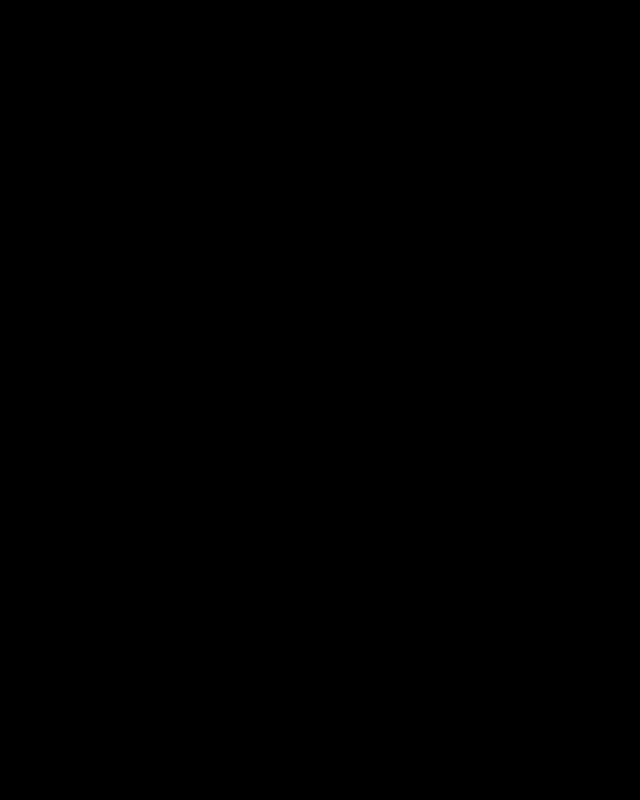
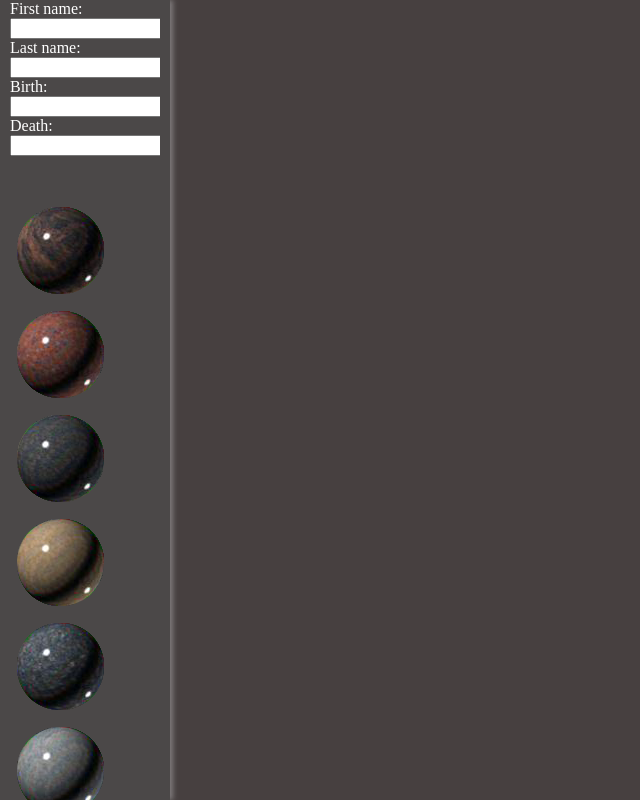
Before and after one commit to mesealexan/Inventor_to_webGL, a plain HTML site: page javaScript/index.html in a window 1280 px wide. Shown: the whole page, without its empty margins (0-640 px from the left). Drawn offline with Linux system fonts and the light colour scheme.

Commit message:
Basic Interface

```diff
--- a/javaScript/index.html
+++ b/javaScript/index.html
@@ -10,6 +10,41 @@
 <body>
 	<div id="background"></div>
 	<div id="webGL"></div>
+	<div id="menu">
+		<div id="info">
+			<form>
+			First name:<br>
+			<input type="text" name="firstname">
+			<br>
+			Last name:<br>
+			<input type="text" name="lastname">
+			</form>
+			<form>
+			Birth:<br>
+			<input type="text" name="firstname">
+			<br>
+			Death:<br>
+			<input type="text" name="lastname">
+			</form>
+		</div>
+		<div id="materials">
+			<img src="img/aura.png" alt="aura" class="image">
+			<img src="img/fire_red.png" alt="fire_red" class="image">
+			<img src="img/indian_impala.png" alt="indian_impala" class="image">
+			<img src="img/kashmir_gold.png" alt="kashmir_gold" class="image">
+			<img src="img/labradorblue.png" alt="labradorblue" class="image">
+			<img src="img/mp_white.png" alt="mp_white" class="image">
+			<img src="img/nero_impala.png" alt="nero_impala" class="image">
+			<img src="img/olive_green.png" alt="olive_green" class="image">
+			<img src="img/orion.png" alt="orion" class="image">
+			<img src="img/siler_paradise.png" alt="siler_paradise" class="image">
+			<img src="img/twilight_red.png" alt="twilight_red" class="image">
+			<img src="img/vanga.png" alt="vanga" class="image">
+			<img src="img/virginia_black.png" alt="virginia_black" class="image">
+
+		</div>
+
+	</div>
 
 	<!-- Vendor Scripts -->
 	<script src="libs/bowser.min.js"></script>
--- a/javaScript/js/main.js
+++ b/javaScript/js/main.js
@@ -18,7 +18,7 @@ function Init() {
 function addRenderer() {
 	container = document.getElementById( 'webGL' );
 	renderer = new THREE.WebGLRenderer({ antialias: true, alpha: true });
-	renderer.setClearColor( 0x000000);
+	renderer.setClearColor( 0x000000, 0);
 	renderer.setSize( width, height );
 	container.appendChild( renderer.domElement );
 }
--- a/javaScript/style/style.css
+++ b/javaScript/style/style.css
@@ -5,8 +5,8 @@ body{
 }
 
 #background{
-  color: white;
-  text-align: center;
+  	color: white;
+  	text-align: center;
 	position:fixed;
 	top: 0px;
 	left: 0px;
@@ -14,7 +14,8 @@ body{
 	height: 100%;
 	z-index: 1;
 	background-size: 100% 100%;
-  background-repeat: no-repeat;
+  	background-repeat: no-repeat;
+  	background-color: #474040;
 }
 
 #webGL{
@@ -25,3 +26,39 @@ body{
   	height: 100%;
   	z-index: 5;
 }
+#menu{
+	background-color: #4b4848;
+	position:fixed;
+	top: 0px;
+	left: 0px;
+  	width: 170px;
+  	height: 100%;
+  	z-index: 8;
+  	-webkit-box-shadow: 3px 0px 5px 0px rgba(179,177,179,0.51);
+	-moz-box-shadow: 3px 0px 5px 0px rgba(179,177,179,0.51);
+	box-shadow: 3px 0px 5px 0px rgba(179,177,179,0.51);
+}
+#info{
+	color: white;
+	position:relative;
+	top: 0px;
+	left: 10px;
+  	width: 150px;
+  	height: 200px;
+  	z-index: 10;
+	overflow: auto;
+}
+#materials{
+	position:relative;
+	top: 0px;
+	left: 10px;
+  	width: 150px;
+  	height: calc(100% - 200px);
+  	z-index: 10;
+	overflow: auto;
+    padding-right: 10px;
+}
+.image{
+	width: 100px;
+	height: 100px;
+}
```
Also changed, not shown: javaScript/img/aura.png (added), javaScript/img/fire_red.png (added), javaScript/img/indian_impala.png (added), javaScript/img/kashmir_gold.png (added), javaScript/img/labradorblue.png (added), javaScript/img/mp_white.png (added), javaScript/img/nero_impala.png (added), javaScript/img/olive_green.png (added), javaScript/img/orion.png (added), javaScript/img/siler_paradise.png (added), javaScript/img/twilight_red.png (added), javaScript/img/vanga.png (added), javaScript/img/virginia_black.png (added).
